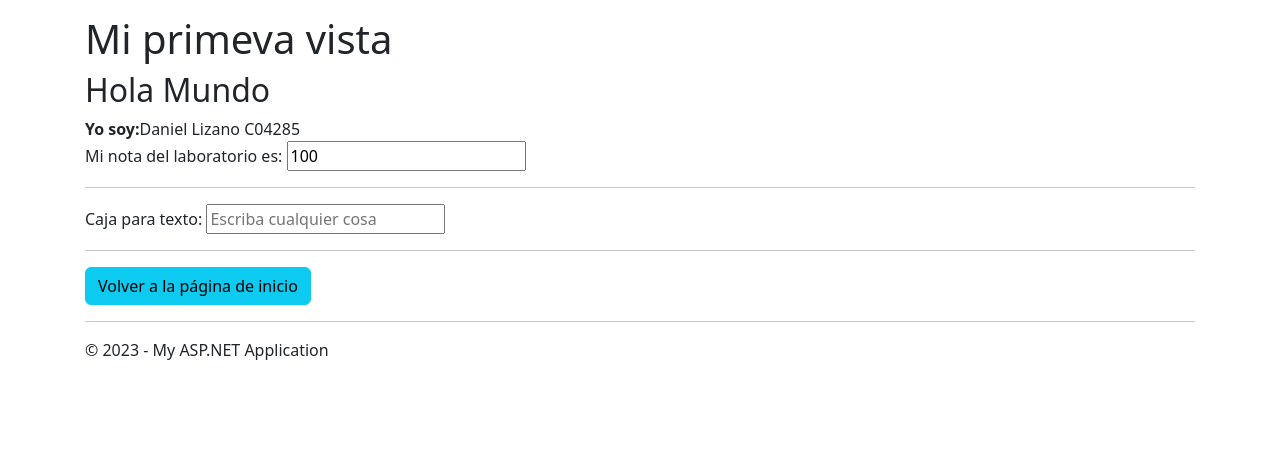
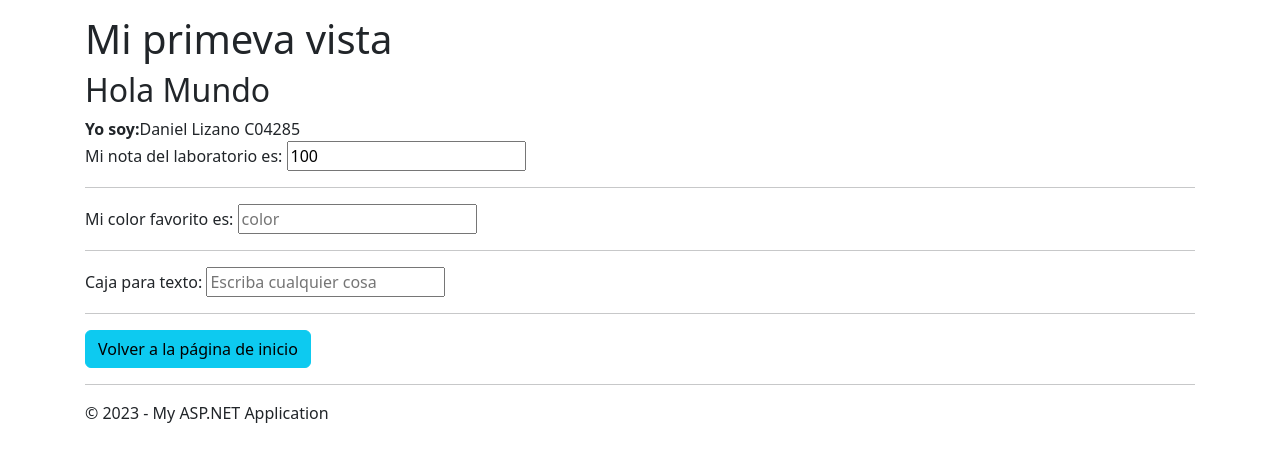
Before and after one commit to DanielLM2002/c04285_ci0126_23a, an ASP.NET MVC app: page /Home/About in a window 1280 px wide. Shown: the part 56-518 px from the top of the page. Run offline with ASP.NET Core 8 and stand-ins for ASP.NET MVC 5, Linux system fonts and the light colour scheme; the project's own start-up code is not run, and a stand-in starts its controllers and pages; some libraries are stand-ins or nearby versions.

Commit message:
Favorite color feature

```diff
--- a/Laboratorios/Laboratorio1/Laboratorio1/Laboratorio1/Views/Home/About.cshtml
+++ b/Laboratorios/Laboratorio1/Laboratorio1/Laboratorio1/Views/Home/About.cshtml
@@ -15,6 +15,11 @@
         <hr />
     </div>
     <div>
+        <label>Mi color favorito es:</label>
+        <input type="text" placeholder="color" />
+        <hr />
+    </div>
+    <div>
         <label>Caja para texto:</label>
         <input type="text" placeholder="Escriba cualquier cosa" /> <hr />
     </div> <div>
```
